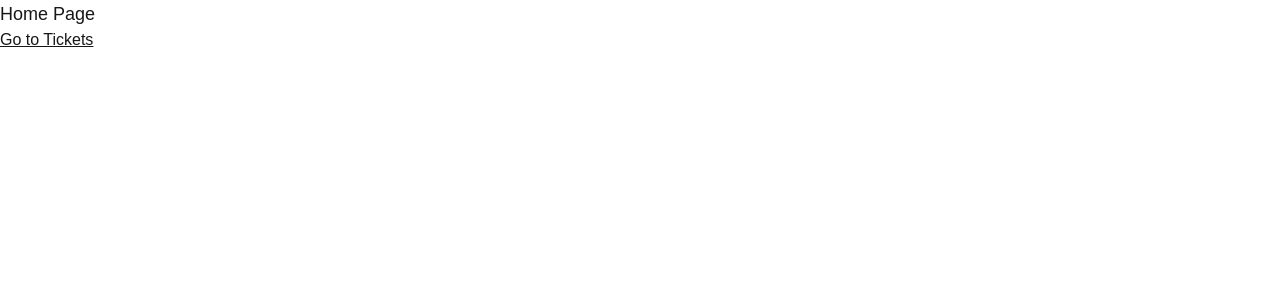
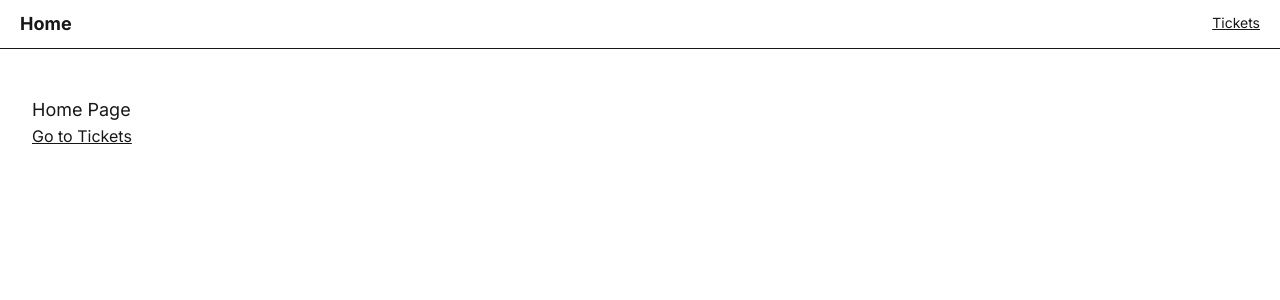
Before and after one commit to jorgekairiyama/the-road-to-next-app, a Next.js app: page / in a window 1280 px wide. Shown: the top 300 px of the page. Built offline with nearby package versions, Linux system fonts and the light colour scheme.

Commit message:
37 Layout

```diff
--- a/src/app/layout.tsx
+++ b/src/app/layout.tsx
@@ -1,20 +1,16 @@
 import "./globals.css";
 import type { Metadata } from "next";
-import { Geist, Geist_Mono } from "next/font/google";
+import { Inter } from "next/font/google";
+import Link from "next/link";
+import { homePath, ticketsPath } from "../paths";
 
-const geistSans = Geist({
-  variable: "--font-geist-sans",
-  subsets: ["latin"],
-});
-
-const geistMono = Geist_Mono({
-  variable: "--font-geist-mono",
+const inter = Inter({
   subsets: ["latin"],
 });
 
 export const metadata: Metadata = {
-  title: "Create Next App",
-  description: "Generated by create next app",
+  title: "The Road to Next",
+  description: "My road to next application ...",
 };
 
 export default function RootLayout({
@@ -24,10 +20,29 @@
 }>) {
   return (
     <html lang="en">
-      <body
-        className={`${geistSans.variable} ${geistMono.variable} antialiased`}
-      >
-        {children}
+      <body className={inter.className}>
+        <nav className="
+          supports-backdrop-blur:bg-background/60
+          fixed top-0 left-0 right-0 z-20
+          border-b bg-background/95 backdrop-blur
+          w-full flex py-2.5 px-5 justify-between
+        ">
+          <div>
+            <Link href={homePath()} className="text-lg font-bold">Home</Link>
+          </div>
+          <div>
+            <Link href={ticketsPath()} className="text-sm underline">Tickets</Link>
+          </div>
+        </nav>
+        <main className="
+          min-h-screen flex-1
+          overflow-y-auto overflow-x-hidden
+          py-24 px-8
+          bg-secondary/20
+          flex flex-col
+          ">
+          {children}
+        </main>
       </body>
     </html>
   );
--- a/src/app/page.tsx
+++ b/src/app/page.tsx
@@ -1,11 +1,12 @@
 import Link from "next/link";
+import { ticketsPath } from "@/src/paths";
 
 const HomePage = () => {
   return (
     < div >
       <h2 className="text-lg">Home Page</h2>
 
-      <Link href="/tickets" className="underline">
+      <Link href={ticketsPath()} className="underline">
         Go to Tickets
       </Link>
     </div >
--- a/src/app/tickets/page.tsx
+++ b/src/app/tickets/page.tsx
@@ -1,5 +1,7 @@
+import Link from "next/link";
 import { initialTickets } from "@/src/data";
-import Link from "next/link";
+import { ticketPath } from "@/src/paths";
+
 
 const TicketsPage = () => {
     return (
@@ -8,7 +10,7 @@
                 <div key={ticket.id}>
                     <h2 className="text-lg">{ticket.title}</h2>
 
-                    <Link href={`/tickets/${ticket.id}`} className="text-sm underline">
+                    <Link href={ticketPath(ticket.id)} className="text-sm underline">
                         View
                     </Link>
                 </div>
--- /dev/null
+++ b/src/paths.ts
@@ -0,0 +1,3 @@
+export const homePath = () => "/";
+export const ticketsPath = () => "/tickets";
+export const ticketPath = (ticketId: number) => `/tickets/${ticketId}`;
```
